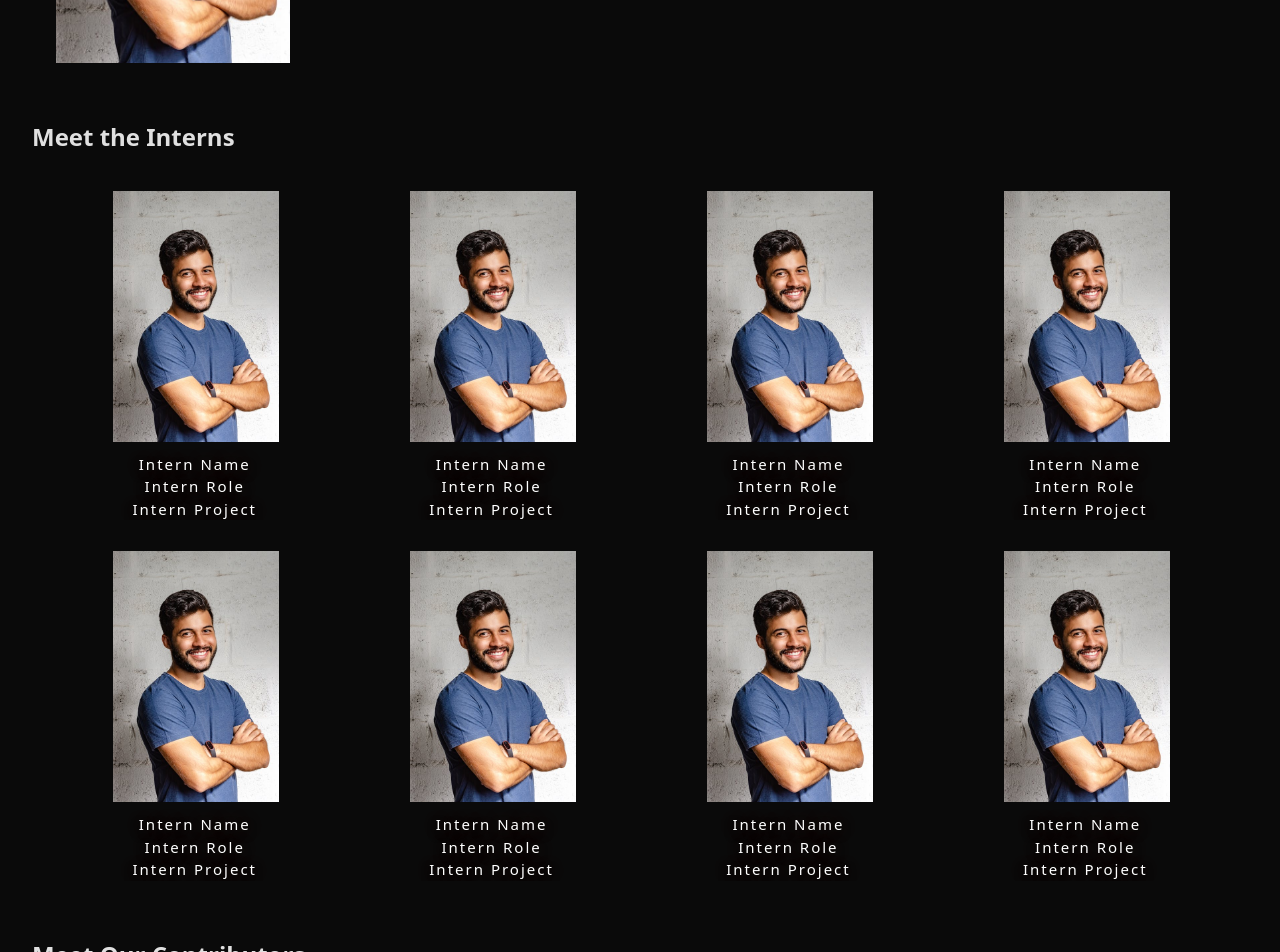
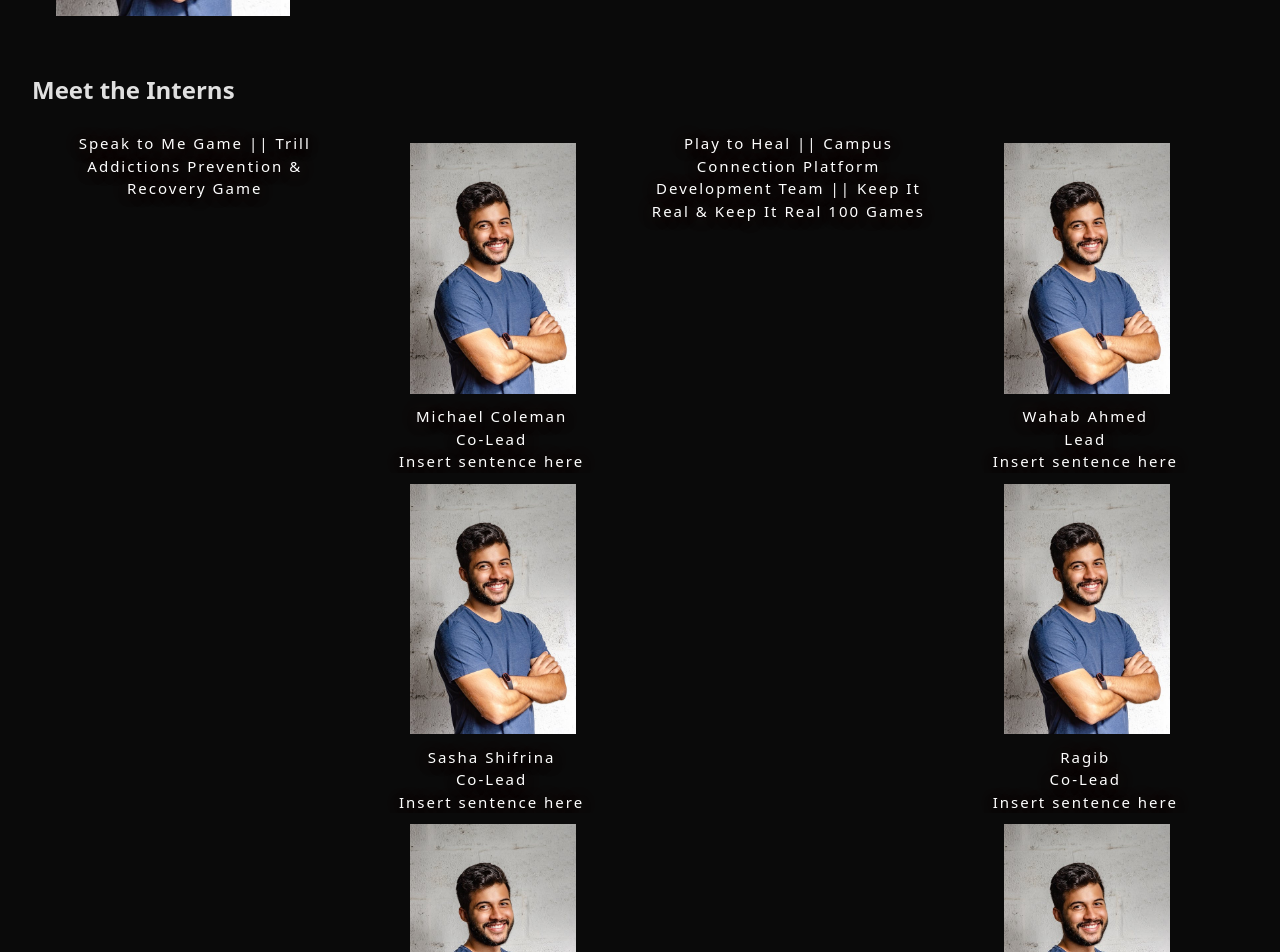
Before and after one commit to wahabahmed25/trance4mation-temp, a React (Vite) app: page /about in a window 1280 px wide. Shown: the part 1300-2252 px from the top of the page. Built offline with nearby package versions, Linux system fonts and the light colour scheme.

Commit message:
add groups and intern names

```diff
--- a/src/pages/About.tsx
+++ b/src/pages/About.tsx
@@ -77,20 +77,15 @@ function About() {
 
                <br></br>
 
-               <div className="message-box">
-                  <label htmlFor="text-inbox"></label>
-                  <input
-                     type="text"
-                     id="email-address"
-                     name="emailAddress"
-                     placeholder="Your Message"
-                  />
-               </div>
+               <textarea
+                  className="message-box"
+                  placeholder="Your message here"
+               ></textarea>
 
                <br></br>
 
                <div className="submit-button">
-                  <input type="submit" value="Submit" />
+                  <button>Submit</button>
                </div>
             </div>
          </section>
@@ -128,6 +123,11 @@ function About() {
             <h1>Meet the Interns</h1>
             <div>
                <ul className="interns-container">
+                  <h2>
+                     Speak to Me Game || Trill Addictions Prevention & Recovery
+                     Game
+                  </h2>
+                  <div className="intern-group">
                      <div>
                         <li>
                            <img
@@ -136,12 +136,13 @@ function About() {
                               alt="Intern 1"
                            />
                            <div>
-                           <h2>Intern Name</h2>
-                           <h2>Intern Role</h2>
-                           <h2>Intern Project</h2>
+                              <h2>Michael Coleman</h2>
+                              <h2>Co-Lead</h2>
+                              <h2>Insert sentence here</h2>
                            </div>
                         </li>
                      </div>
+
                      <div>
                         <li>
                            <img
@@ -150,12 +151,13 @@ function About() {
                               alt="Intern 2"
                            />
                            <div>
-                           <h2>Intern Name</h2>
-                           <h2>Intern Role</h2>
-                           <h2>Intern Project</h2>
+                              <h2>Sasha Shifrina</h2>
+                              <h2>Co-Lead</h2>
+                              <h2>Insert sentence here</h2>
                            </div>
                         </li>
                      </div>
+
                      <div>
                         <li>
                            <img
@@ -164,12 +166,13 @@ function About() {
                               alt="Intern 2"
                            />
                            <div>
-                           <h2>Intern Name</h2>
-                           <h2>Intern Role</h2>
-                           <h2>Intern Project</h2>
+                              <h2>Kelvin Chen</h2>
+                              <h2>Role</h2>
+                              <h2>Insert sentence here</h2>
                            </div>
                         </li>
                      </div>
+
                      <div>
                         <li>
                            <img
@@ -178,12 +181,13 @@ function About() {
                               alt="Intern 2"
                            />
                            <div>
-                           <h2>Intern Name</h2>
-                           <h2>Intern Role</h2>
-                           <h2>Intern Project</h2>
+                              <h2>An Van</h2>
+                              <h2>Role</h2>
+                              <h2>Insert sentence here</h2>
                            </div>
                         </li>
                      </div>
+
                      <div>
                         <li>
                            <img
@@ -192,12 +196,33 @@ function About() {
                               alt="Intern 2"
                            />
                            <div>
-                           <h2>Intern Name</h2>
-                           <h2>Intern Role</h2>
-                           <h2>Intern Project</h2>
+                              <h2>Zhen Tao Pan</h2>
+                              <h2>Role</h2>
+                              <h2>Insert sentence here</h2>
                            </div>
                         </li>
                      </div>
+                  </div>
+                  <h2>
+                     Play to Heal || Campus Connection Platform Development Team
+                     || Keep It Real & Keep It Real 100 Games
+                  </h2>
+                  <div className="intern-group">
+                     <div>
+                        <li>
+                           <img
+                              src="/src/assets/intern_placeholder.jpeg"
+                              width="60%"
+                              alt="Intern 1"
+                           />
+                           <div>
+                              <h2>Wahab Ahmed</h2>
+                              <h2>Lead</h2>
+                              <h2>Insert sentence here</h2>
+                           </div>
+                        </li>
+                     </div>
+
                      <div>
                         <li>
                            <img
@@ -206,12 +231,13 @@ function About() {
                               alt="Intern 2"
                            />
                            <div>
-                           <h2>Intern Name</h2>
-                           <h2>Intern Role</h2>
-                           <h2>Intern Project</h2>
+                              <h2>Ragib</h2>
+                              <h2>Co-Lead</h2>
+                              <h2>Insert sentence here</h2>
                            </div>
                         </li>
                      </div>
+
                      <div>
                         <li>
                            <img
@@ -220,12 +246,13 @@ function About() {
                               alt="Intern 2"
                            />
                            <div>
-                           <h2>Intern Name</h2>
-                           <h2>Intern Role</h2>
-                           <h2>Intern Project</h2>
+                              <h2>Zhen Tao Pan</h2>
+                              <h2>Co-Lead</h2>
+                              <h2>Insert sentence here</h2>
                            </div>
                         </li>
                      </div>
+
                      <div>
                         <li>
                            <img
@@ -234,11 +261,164 @@ function About() {
                               alt="Intern 2"
                            />
                            <div>
-                           <h2>Intern Name</h2>
-                           <h2>Intern Role</h2>
-                           <h2>Intern Project</h2>
+                              <h2>Efti Saroare</h2>
+                              <h2>Role</h2>
+                              <h2>Insert sentence here</h2>
                            </div>
                         </li>
+                     </div>
+
+                     <div>
+                        <li>
+                           <img
+                              src="/src/assets/intern_placeholder.jpeg"
+                              width="60%"
+                              alt="Intern 2"
+                           />
+                           <div>
+                              <h2>Kevin Li</h2>
+                              <h2>Role</h2>
+                              <h2>Insert sentence here</h2>
+                           </div>
+                        </li>
+                     </div>
+
+                     <div>
+                        <li>
+                           <img
+                              src="/src/assets/intern_placeholder.jpeg"
+                              width="60%"
+                              alt="Intern 2"
+                           />
+                           <div>
+                              <h2>Khadeja Ahmar</h2>
+                              <h2>Role</h2>
+                              <h2>Insert sentence here</h2>
+                           </div>
+                        </li>
+                     </div>
+                  </div>
+
+                  <h2>
+                     Call It Out Anti-Bullying Game || Remembrance Grief & Loss
+                     Support Game
+                  </h2>
+
+                  <div className="intern-group">
+                     <div>
+                        <li>
+                           <img
+                              src="/src/assets/intern_placeholder.jpeg"
+                              width="60%"
+                              alt="Intern 1"
+                           />
+                           <div>
+                              <h2>Faraaz Ali</h2>
+                              <h2>Lead</h2>
+                              <h2>Insert sentence here</h2>
+                           </div>
+                        </li>
+                     </div>
+
+                     <div>
+                        <li>
+                           <img
+                              src="/src/assets/intern_placeholder.jpeg"
+                              width="60%"
+                              alt="Intern 2"
+                           />
+                           <div>
+                              <h2>Gordon Mo</h2>
+                              <h2>Co-Lead</h2>
+                              <h2>Insert sentence here</h2>
+                           </div>
+                        </li>
+                     </div>
+
+                     <div>
+                        <li>
+                           <img
+                              src="/src/assets/intern_placeholder.jpeg"
+                              width="60%"
+                              alt="Intern 2"
+                           />
+                           <div>
+                              <h2>Paulo Zapata</h2>
+                              <h2>Role</h2>
+                              <h2>Insert sentence here</h2>
+                           </div>
+                        </li>
+                     </div>
+
+                     <div>
+                        <li>
+                           <img
+                              src="/src/assets/intern_placeholder.jpeg"
+                              width="60%"
+                              alt="Intern 2"
+                           />
+                           <div>
+                              <h2>Jan Calle-Ortiz</h2>
+                              <h2>Role</h2>
+                              <h2>Insert sentence here</h2>
+                           </div>
+                        </li>
+                     </div>
+                  </div>
+
+                  <h2>
+                     Landing Page Design & Development || Campus Resources
+                     Directory UI
+                  </h2>
+
+                  <div className="intern-group">
+                     <div>
+                        <li>
+                           <img
+                              src="/src/assets/intern_placeholder.jpeg"
+                              width="60%"
+                              alt="Intern 1"
+                           />
+                           <div>
+                              <h2>Jin Wang</h2>
+                              <h2>Lead</h2>
+                              <h2>Insert sentence here</h2>
+                           </div>
+                        </li>
+                     </div>
+
+                     <div>
+                        <li>
+                           <img
+                              src="/src/assets/intern_placeholder.jpeg"
+                              width="60%"
+                              alt="Intern 2"
+                           />
+                           <div>
+                              <h2>Zhen Tao Pan</h2>
+                              <h2>Co-Lead</h2>
+                              <h2>Insert sentence here</h2>
+                           </div>
+                        </li>
+                     </div>
+                  </div>
+
+                  <h2>Social Media & Digital Engagement Lead</h2>
+                  <div className="intern-group">
+                     <div>
+                        <li>
+                           <img
+                              src="/src/assets/intern_placeholder.jpeg"
+                              width="60%"
+                              alt="Intern 1"
+                           />
+                           <div>
+                              <h2>Jan Calle-Ortiz</h2>
+                              <h2>Role</h2>
+                              <h2>Insert sentence here</h2>
+                           </div>
+                        </li>
+                     </div>
                   </div>
                </ul>
             </div>
```
Lines whose indentation alone changed are shown as unchanged.
